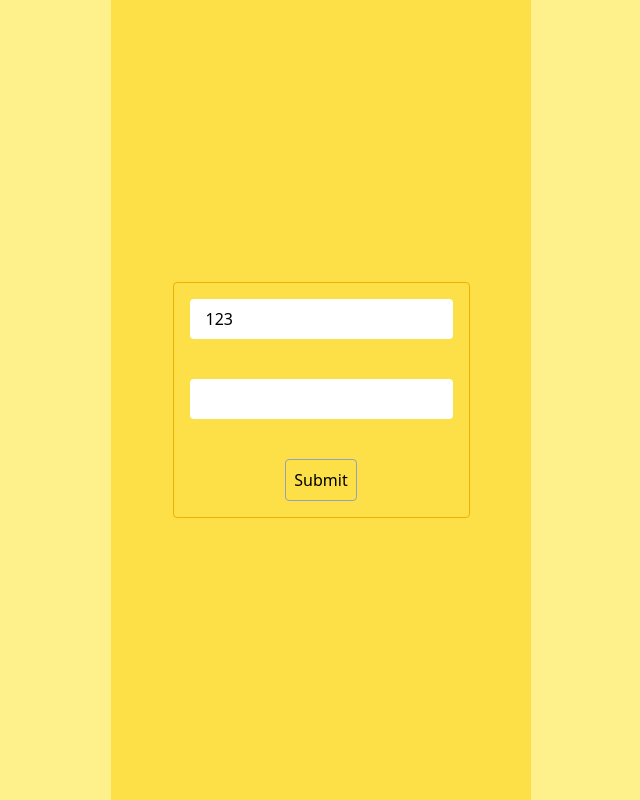
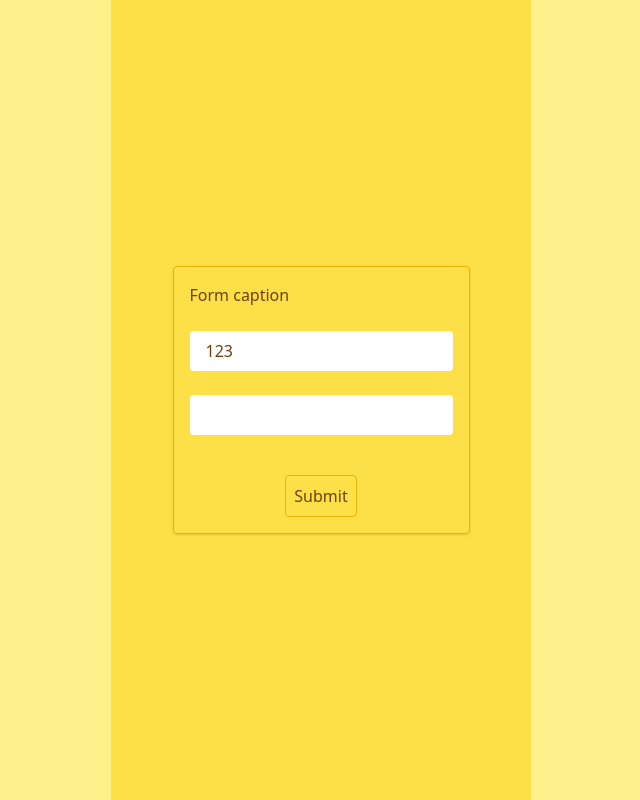
Before and after one commit to maxzz/forms-react-hook-form, a React (Vite) app: page / in a window 1280 px wide. Shown: the whole page, without its empty margins (319-959 px from the left). Built offline with nearby package versions, Linux system fonts and the light colour scheme.

Commit message:
WIP. hook-form. fix controls layout

```diff
--- a/src/components/page1/index.tsx
+++ b/src/components/page1/index.tsx
@@ -20,27 +20,27 @@ function Form() {
     console.log(watch("example"));
 
     return (
-        <form className="p-4 border-yellow-500 border rounded grid gap-y-2" onSubmit={handleSubmit(onSubmit)}>
+        <form className="p-4 border-yellow-500 border rounded shadow grid gap-y-2" onSubmit={handleSubmit(onSubmit)}>
+            <div className="pb-4">Form caption</div>
 
             <div className="grid">
                 <input className="px-4 py-2 rounded" defaultValue="test" {...register("example", { required: true })} />
-                <span className={classNames("text-xs pb-4 text-red-500 select-none", !errors.example && 'invisible',)}>This field is required</span>
+                <span className={classNames("text-xs text-red-500 select-none", !errors.example && 'invisible',)}>This field is required</span>
             </div>
-
 
             <div className="grid">
                 <input className="px-4 py-2 rounded" {...register("exampleRequired", { required: true })} />
-                <span className={classNames("text-xs pb-4 text-red-500 select-none", !errors.exampleRequired && 'invisible',)}>This field is required</span>
+                <span className={classNames("text-xs text-red-500 select-none", !errors.exampleRequired && 'invisible',)}>This field is required</span>
             </div>
 
-            <input className="place-self-center px-2 py-2 border-slate-400 border rounded" type="submit" />
+            <input className="place-self-center mt-4 px-2 py-2 border-yellow-500 border rounded active:scale-y-[.97]" type="submit" />
         </form>
     );
 }
 
 export function Page1_Form() {
     return (
-        <div className="w-[420px] flex items-center justify-center bg-yellow-300">
+        <div className="w-[420px] flex items-center justify-center text-yellow-900 bg-yellow-300">
             <Form />
         </div>
     );
```
